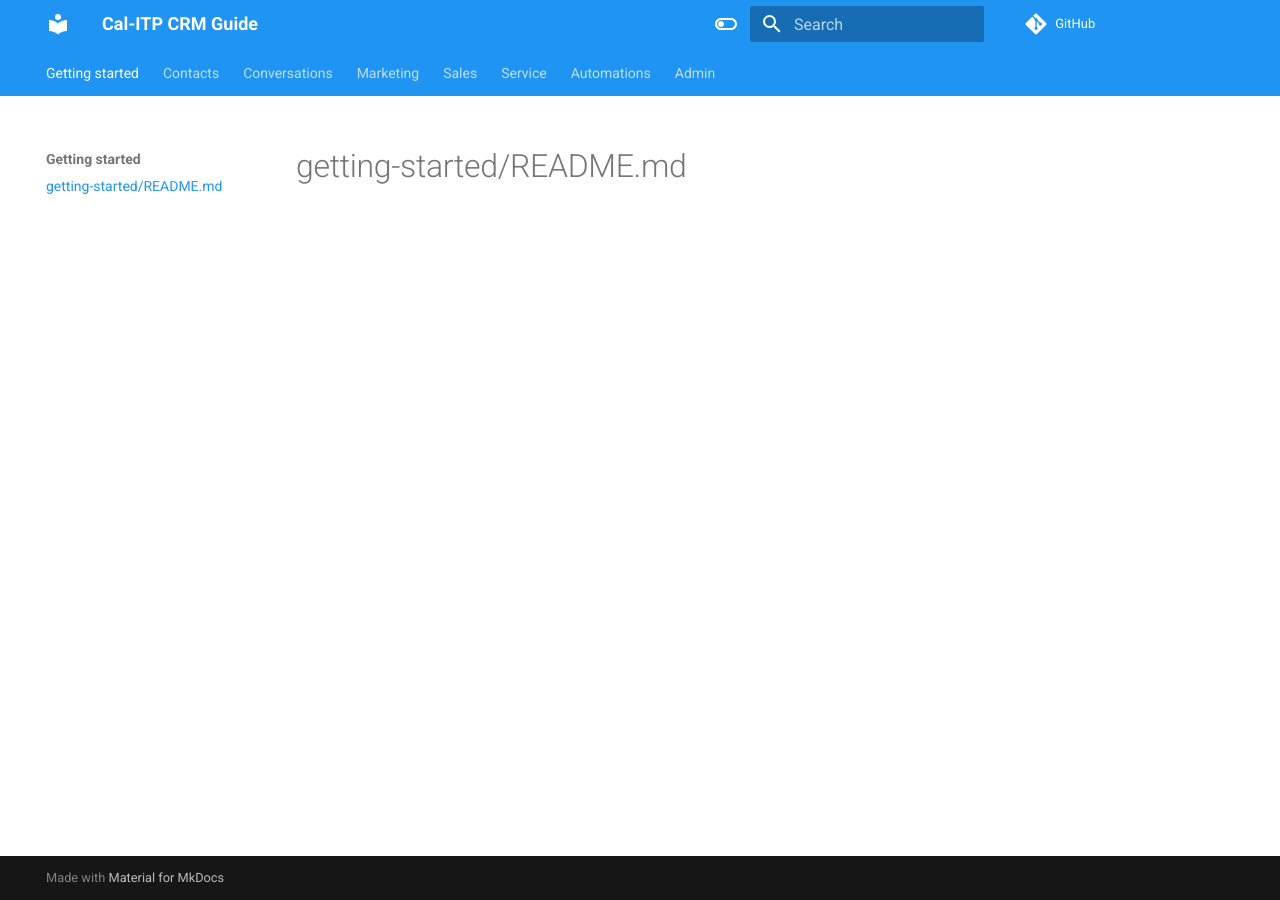
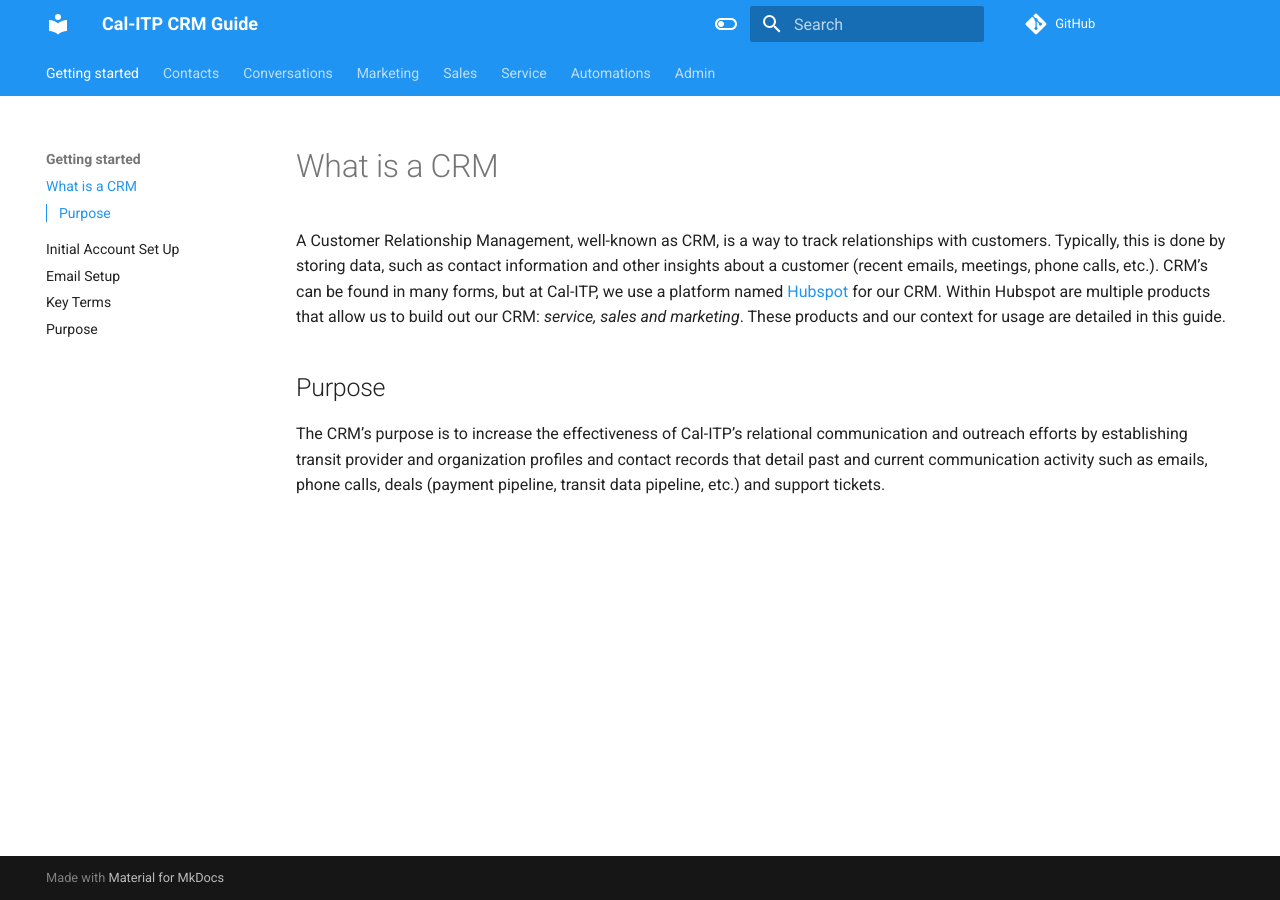
Before and after one commit to cal-itp/customer-success, an MkDocs documentation site: the page built from docs/getting-started/README.md, in a window 1280 px wide. Built offline with MkDocs 1.6.1 and Material for MkDocs 9.7.7, drawn with Linux system fonts in a browser that asks for light colours; nearby versions of some CDN libraries; comment, search, counter and statistics services are not loaded.

Commit message:
first draft of getting-started content

```diff
--- /dev/null
+++ b/docs/getting-started/.pages.yml
@@ -0,0 +1,5 @@
+nav:
+  -purpose
+  -account-setup
+  -email-setup
+  -key-terms
--- a/docs/getting-started/README.md
+++ b/docs/getting-started/README.md
@@ -1 +1,7 @@
-# getting-started/README.md
+# What is a CRM
+
+A Customer Relationship Management, well-known as CRM, is a way to track relationships with customers. Typically, this is done by storing data, such as contact information and other insights about a customer (recent emails, meetings, phone calls, etc.). CRM’s can be found in many forms, but at Cal-ITP, we use a platform named [Hubspot](https://www.hubspot.com/) for our CRM. Within Hubspot are multiple products that allow us to build out our CRM: *service, sales and marketing*. These products and our context for usage are detailed in this guide.
+
+## Purpose
+
+The CRM’s purpose is to increase the effectiveness of Cal-ITP’s relational communication and outreach efforts by establishing transit provider and organization profiles and contact records that detail past and current communication activity such as emails, phone calls, deals (payment pipeline, transit data pipeline, etc.) and support tickets.
```
Also changed, not shown: docs/getting-started/account-setup.md (added, +6 -0 lines), docs/getting-started/email-setup.md (added, +12 -0 lines), docs/getting-started/key-terms.md (added, +13 -0 lines), docs/getting-started/purpose.md (added, +10 -0 lines).
